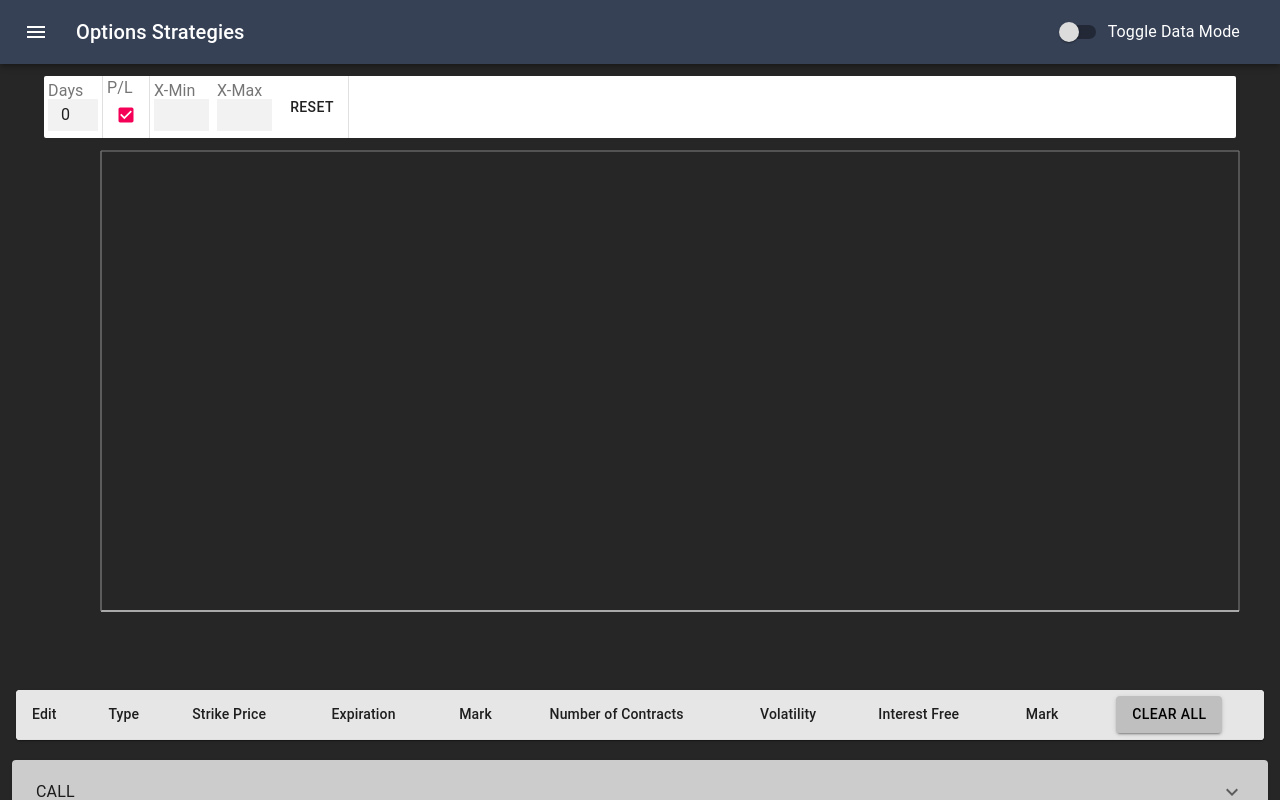
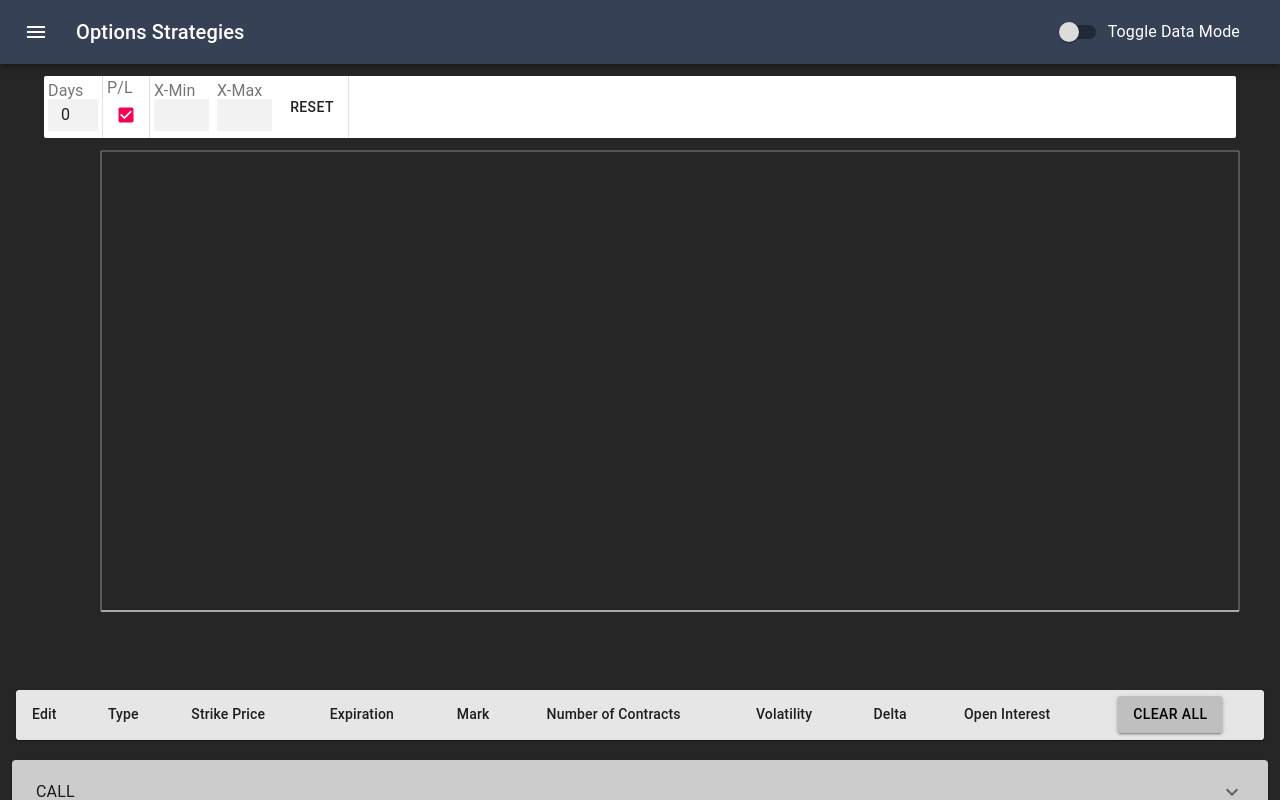
Before and after one commit to Joas3068/OptionsProfitCalculator, a React (Create React App) app: page / in a window 1280 px wide. Shown: the top 800 px of the page. Built offline with nearby package versions, Linux system fonts and the light colour scheme.

Commit message:
Small changes to table

```diff
--- a/src/components/SelectedTdData.js
+++ b/src/components/SelectedTdData.js
@@ -48,8 +48,8 @@ class SelectedTdData extends React.Component {
               <TableCell align="left">Mark&nbsp;</TableCell>
               <TableCell align="left">Number of Contracts&nbsp;</TableCell>
               <TableCell align="left">Volatility&nbsp;</TableCell>
-              <TableCell align="left">Interest Free&nbsp;</TableCell>
-              <TableCell align="left">Mark&nbsp;</TableCell>
+              <TableCell align="left">Delta&nbsp;</TableCell>
+              <TableCell align="left">Open Interest&nbsp;</TableCell>
               <TableCell align="left">
                 <Button
                   style={{ backgroundColor: "#bfbfbf", color: "black" }}
@@ -114,8 +114,8 @@ class SelectedTdData extends React.Component {
                       ></InputBase>
                     </TableCell>
                     <TableCell align="left">{row.volatility}</TableCell>
-                    <TableCell align="left">-</TableCell>
-                    <TableCell align="left">-</TableCell>
+                    <TableCell align="left">{row.delta}</TableCell>
+                    <TableCell align="left">{row.openInterest}</TableCell>
                     <TableCell align="left">
                       <IconButton
                         value={row.symbol}
```
